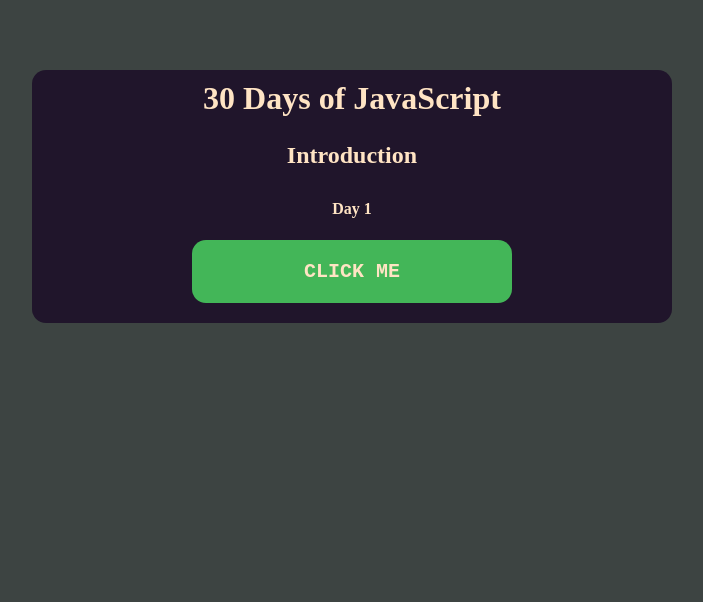
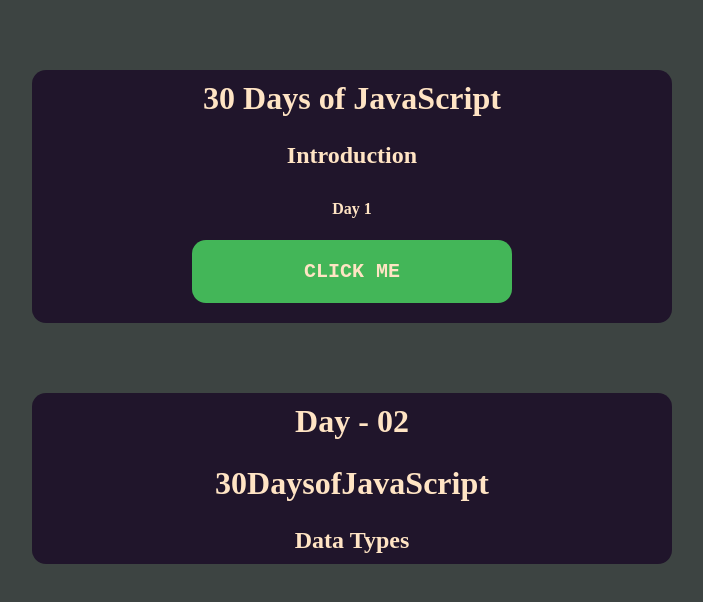
Before and after one commit to syjem/Learn-JavaScript--2023, a plain HTML site: page index.html in a window 1280 px wide. Shown: the whole page, without its empty margins (288-991 px from the left). Drawn offline with Linux system fonts and the light colour scheme.

Commit message:
New table for Day 2

```diff
--- a/index.html
+++ b/index.html
@@ -17,6 +17,24 @@
             Click Me
         </button>
     </div>
+    <div class="table">
+        <div class="day2">
+            <h1>Day - 02</h1>
+        </div>
+        <h1>30DaysofJavaScript</h1>
+        <h2>Data Types</h2>
+    </div>
+
+
+
+
+
+
+
+
+
+
+
     <script src="js/script.js"></script>
     <script src="js/main.js"></script>
     <script src="js/variables.js"></script>
```
